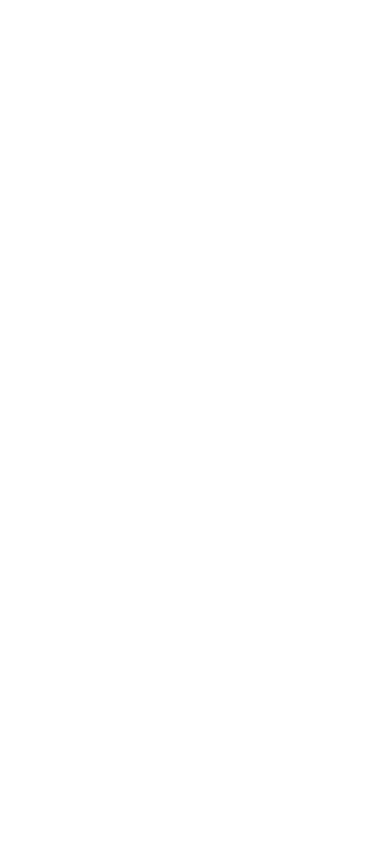
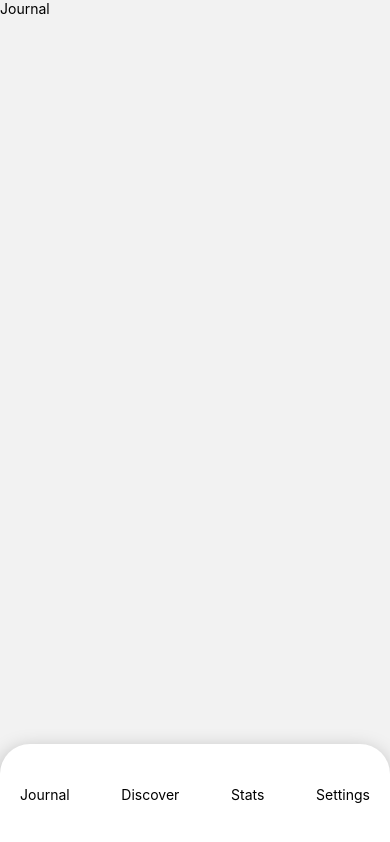
Before and after one commit to minhchinh97h/JournalApp, a React Native app: screen / in a window 390 px wide. Built offline with nearby package versions, Linux system fonts and the light colour scheme.

Commit message:
Update work on stack & bottom tab navigations.

```diff
--- a/App.tsx
+++ b/App.tsx
@@ -6,14 +6,10 @@
  */
 
 import React from 'react';
-import {SafeAreaView, View} from 'react-native';
+import RootRoute from '~screens/RootRoute';
 
 const App = () => {
-  return (
-    <SafeAreaView>
-      <View style={{width: '100%', height: '100%'}}></View>
-    </SafeAreaView>
-  );
+  return <RootRoute />;
 };
 
 export default App;
--- a/babel.config.js
+++ b/babel.config.js
@@ -7,6 +7,10 @@
         root: ['./src'],
         extensions: ['.ios.js', '.android.js', '.js', '.ts', '.tsx', '.json'],
         alias: {
+          '~components': './src/components',
+          '~screens': './src/screens',
+          '~helpers': './src/helpers',
+          '~constants': './src/constants',
           '~redux-reducers': './src/redux-reducers',
           '~redux-store': './src/redux-store',
           '~redux-reselectors': './src/redux-reselectors',
--- a/package.json
+++ b/package.json
@@ -12,7 +12,9 @@
   },
   "dependencies": {
     "@react-native-async-storage/async-storage": "^1.17.11",
+    "@react-navigation/bottom-tabs": "^6.5.4",
     "@react-navigation/native": "^6.1.3",
+    "@react-navigation/native-stack": "^6.9.9",
     "immer": "^9.0.19",
     "react": "18.2.0",
     "react-native": "0.71.1",
--- /dev/null
+++ b/src/components/BottomTabBar.tsx
@@ -0,0 +1,68 @@
+import {BottomTabBarProps} from '@react-navigation/bottom-tabs';
+import React from 'react';
+import {useCallback} from 'react';
+import {Text, TouchableOpacity, View} from 'react-native';
+import {useSafeAreaInsets} from 'react-native-safe-area-context';
+import ROUTE_LIST from '~constants/routes';
+
+const BottomTabBar = (props: BottomTabBarProps) => {
+  const insets = useSafeAreaInsets();
+  const {navigation} = props;
+
+  const goToJournalScreen = useCallback(() => {
+    navigation.navigate(ROUTE_LIST.JOURNAL);
+  }, [navigation]);
+
+  const goToDiscoverScreen = useCallback(() => {
+    navigation.navigate(ROUTE_LIST.DISCOVER);
+  }, [navigation]);
+
+  const goToStatsScreen = useCallback(() => {
+    navigation.navigate(ROUTE_LIST.STATS);
+  }, [navigation]);
+
+  const goToSettingsScreen = useCallback(() => {
+    navigation.navigate(ROUTE_LIST.SETTINGS);
+  }, [navigation]);
+
+  return (
+    <View
+      style={{
+        width: '100%',
+        height: 100,
+        borderTopLeftRadius: 30,
+        borderTopRightRadius: 30,
+        flexDirection: 'row',
+        alignItems: 'center',
+        justifyContent: 'space-between',
+        paddingHorizontal: 20,
+        backgroundColor: '#FFFFFF',
+        shadowOffset: {
+          width: -1,
+          height: 5,
+        },
+        shadowRadius: 19,
+        shadowColor: 'rgba(0, 0, 0, 0.25)',
+        shadowOpacity: 1,
+        paddingBottom: insets.bottom,
+      }}>
+      <TouchableOpacity onPress={goToJournalScreen}>
+        <Text>Journal</Text>
+      </TouchableOpacity>
+
+      <TouchableOpacity onPress={goToDiscoverScreen}>
+        <Text>Discover</Text>
+      </TouchableOpacity>
+
+      <TouchableOpacity onPress={goToStatsScreen}>
+        <Text>Stats</Text>
+      </TouchableOpacity>
+
+      <TouchableOpacity onPress={goToSettingsScreen}>
+        <Text>Settings</Text>
+      </TouchableOpacity>
+    </View>
+  );
+};
+
+export default React.memo(BottomTabBar);
--- /dev/null
+++ b/src/constants/routes.ts
@@ -0,0 +1,10 @@
+const ROUTE_LIST = {
+  HOME: 'HOME',
+  MAIN: 'MAIN',
+  JOURNAL: 'JOURNAL',
+  DISCOVER: 'DISCOVER',
+  STATS: 'STATS',
+  SETTINGS: 'SETTINGS',
+};
+
+export default ROUTE_LIST;
--- /dev/null
+++ b/src/screens/DiscoverScreen.tsx
@@ -0,0 +1,14 @@
+import React from 'react';
+import {SafeAreaView, Text, View} from 'react-native';
+
+const DiscoverScreen = () => {
+  return (
+    <SafeAreaView>
+      <View style={{width: '100%', height: '100%'}}>
+        <Text>Discover</Text>
+      </View>
+    </SafeAreaView>
+  );
+};
+
+export default React.memo(DiscoverScreen);
--- /dev/null
+++ b/src/screens/HomeScreen.tsx
@@ -0,0 +1,14 @@
+import React from 'react';
+import {SafeAreaView, Text, View} from 'react-native';
+
+const HomeScreen = () => {
+  return (
+    <SafeAreaView>
+      <View style={{width: '100%', height: '100%'}}>
+        <Text>Home</Text>
+      </View>
+    </SafeAreaView>
+  );
+};
+
+export default React.memo(HomeScreen);
--- /dev/null
+++ b/src/screens/JournalScreen.tsx
@@ -0,0 +1,14 @@
+import React from 'react';
+import {SafeAreaView, Text, View} from 'react-native';
+
+const JournalScreen = () => {
+  return (
+    <SafeAreaView>
+      <View style={{width: '100%', height: '100%'}}>
+        <Text>Journal</Text>
+      </View>
+    </SafeAreaView>
+  );
+};
+
+export default React.memo(JournalScreen);
--- /dev/null
+++ b/src/screens/RootRoute.tsx
@@ -0,0 +1,55 @@
+import {
+  BottomTabBarProps,
+  createBottomTabNavigator,
+} from '@react-navigation/bottom-tabs';
+import {NavigationContainer} from '@react-navigation/native';
+import {createNativeStackNavigator} from '@react-navigation/native-stack';
+import React from 'react';
+import ROUTE_LIST from '~constants/routes';
+import DiscoverScreen from './DiscoverScreen';
+import JournalScreen from './JournalScreen';
+import HomeScreen from './HomeScreen';
+import SettingsScreen from './SettingsScreen';
+import StatsScreen from './StatsScreen';
+import BottomTabBar from '~components/BottomTabBar';
+import {useCallback} from 'react';
+
+const BottomTab = createBottomTabNavigator();
+
+const BottomTabNavigator = () => {
+  const tabBar = useCallback((props: BottomTabBarProps) => {
+    return <BottomTabBar {...props} />;
+  }, []);
+
+  return (
+    <BottomTab.Navigator
+      tabBar={tabBar}
+      screenOptions={{
+        headerShown: false,
+      }}>
+      <BottomTab.Screen name={ROUTE_LIST.JOURNAL} component={JournalScreen} />
+      <BottomTab.Screen name={ROUTE_LIST.DISCOVER} component={DiscoverScreen} />
+      <BottomTab.Screen name={ROUTE_LIST.STATS} component={StatsScreen} />
+      <BottomTab.Screen name={ROUTE_LIST.SETTINGS} component={SettingsScreen} />
+    </BottomTab.Navigator>
+  );
+};
+
+const Stack = createNativeStackNavigator();
+
+const RootRoute = () => {
+  return (
+    <NavigationContainer>
+      <Stack.Navigator
+        initialRouteName={ROUTE_LIST.MAIN}
+        screenOptions={{
+          headerShown: false,
+        }}>
+        <Stack.Screen name={ROUTE_LIST.HOME} component={HomeScreen} />
+        <Stack.Screen name={ROUTE_LIST.MAIN} component={BottomTabNavigator} />
+      </Stack.Navigator>
+    </NavigationContainer>
+  );
+};
+
+export default React.memo(RootRoute);
--- /dev/null
+++ b/src/screens/SettingsScreen.tsx
@@ -0,0 +1,14 @@
+import React from 'react';
+import {SafeAreaView, Text, View} from 'react-native';
+
+const SettingsScreen = () => {
+  return (
+    <SafeAreaView>
+      <View style={{width: '100%', height: '100%'}}>
+        <Text>Settings</Text>
+      </View>
+    </SafeAreaView>
+  );
+};
+
+export default React.memo(SettingsScreen);
--- /dev/null
+++ b/src/screens/StatsScreen.tsx
@@ -0,0 +1,14 @@
+import React from 'react';
+import {SafeAreaView, Text, View} from 'react-native';
+
+const StatsScreen = () => {
+  return (
+    <SafeAreaView>
+      <View style={{width: '100%', height: '100%'}}>
+        <Text>Stats</Text>
+      </View>
+    </SafeAreaView>
+  );
+};
+
+export default React.memo(StatsScreen);
--- a/tsconfig.json
+++ b/tsconfig.json
@@ -3,6 +3,10 @@
   "compilerOptions": {
     "baseUrl": ".",
     "paths": {
+      "~components/*": ["src/components/*"],
+      "~screens/*": ["src/screens/*"],
+      "~helpers/*": ["src/helpers/*"],
+      "~constants/*": ["src/constants/*"],
       "~redux-reducers/*": ["src/redux-reducers/*"],
       "~redux-store/*": ["src/redux-store/*"],
       "~redux-reselectors/*": ["src/redux-reselectors/*"],
```
Also changed, not shown: 1 other file (tests, documents, lock files or other folders).
